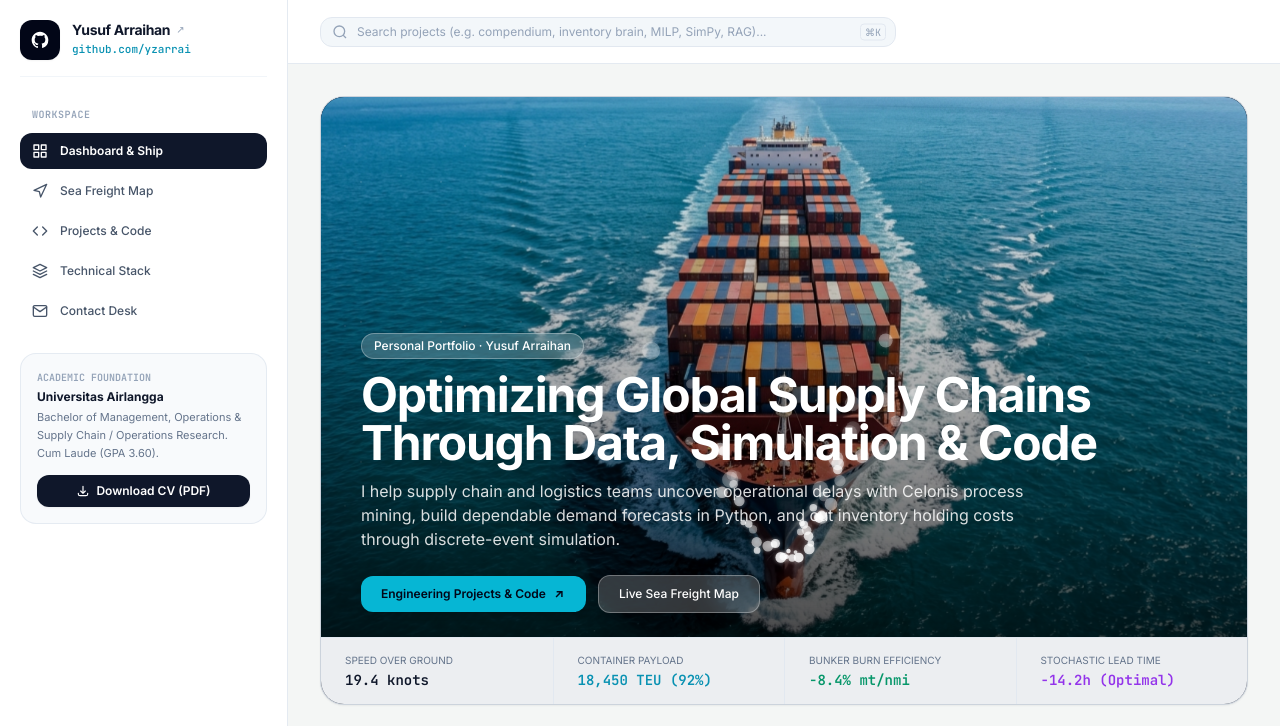
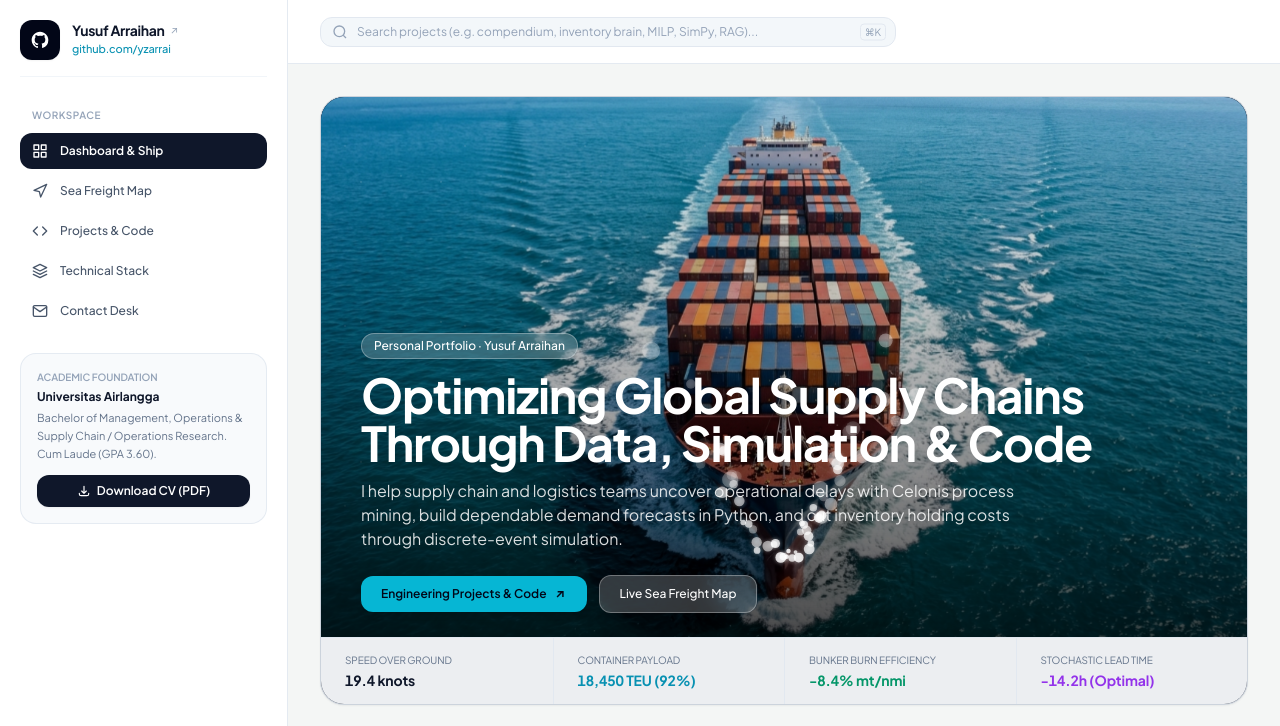
Before and after one commit to yzarrai/portfolio, a plain HTML site: page index.html in a window 1280 px wide. Shown: the top 726 px of the page. Drawn offline with nearby package versions, Linux system fonts and the light colour scheme.

Commit message:
style: replace harsh JetBrains Mono font with Plus Jakarta Sans and clean tabular figures

```diff
--- a/index.html
+++ b/index.html
@@ -14,18 +14,18 @@
     theme: {
       extend: {
         fontFamily: {
-          sans: ['Inter', '-apple-system', 'BlinkMacSystemFont', 'sans-serif'],
-          mono: ['JetBrains Mono', 'monospace'],
+          sans: ['Plus Jakarta Sans', '-apple-system', 'BlinkMacSystemFont', 'Segoe UI', 'Roboto', 'sans-serif'],
+          mono: ['Plus Jakarta Sans', '-apple-system', 'BlinkMacSystemFont', 'sans-serif'],
         },
       }
     }
   };
 </script>
 
-<!-- Google Fonts: Inter & JetBrains Mono -->
+<!-- Google Fonts: Plus Jakarta Sans -->
 <link rel="preconnect" href="https://fonts.googleapis.com">
 <link rel="preconnect" href="https://fonts.gstatic.com" crossorigin>
-<link href="https://fonts.googleapis.com/css2?family=Inter:wght@400;500;600;700&family=JetBrains+Mono:wght@400;500;600&display=swap" rel="stylesheet">
+<link href="https://fonts.googleapis.com/css2?family=Plus+Jakarta+Sans:ital,wght@0,400;0,500;0,600;0,700;0,800;1,400;1,600&display=swap" rel="stylesheet">
 
 <!-- Leaflet.js CSS for Real-World Geographic Map -->
 <link rel="stylesheet" href="https://unpkg.com/leaflet@1.9.4/dist/leaflet.css" integrity="sha256-p4NxAoJBhIIN+hmNHrzRCf9tD/miZyoHS5obTRR9BMY=" crossorigin="" />
@@ -40,9 +40,17 @@
   }
 
   html, body {
-    font-family: 'Inter', sans-serif;
+    font-family: 'Plus Jakarta Sans', -apple-system, BlinkMacSystemFont, 'Segoe UI', Roboto, sans-serif;
     overflow-x: hidden;
     transition: background-color 0.25s ease, color 0.25s ease;
+    font-feature-settings: 'cv02', 'cv03', 'cv04', 'cv11';
+  }
+
+  /* Universal typography refinement: Replace terminal monospace with sleek modern tabular figures */
+  .font-mono {
+    font-family: 'Plus Jakarta Sans', -apple-system, BlinkMacSystemFont, 'Segoe UI', Roboto, sans-serif !important;
+    font-feature-settings: 'tnum' 1, 'lnum' 1;
+    letter-spacing: -0.01em;
   }
 
   /* Ship Hydrodynamic Sailing Animation */
--- a/style.css
+++ b/style.css
@@ -1,7 +1,7 @@
 /* ==========================================================================
    YUSUF ZAIDANY ARRAIHAN - MODERN TECH PORTFOLIO STYLESHEET
    Style: Ultra-Modern Tech UI/UX (Linear / Vercel Aesthetic)
-   Typography: Outfit (Headings), Plus Jakarta Sans (Body), JetBrains Mono (Data)
+   Typography: Plus Jakarta Sans (Universal UI & Tabular Data)
    Rules: Zero emojis, Zero em dashes, Production-Ready Architecture
    ========================================================================== */
 
@@ -39,7 +39,7 @@
 
   --font-heading: "Outfit", -apple-system, BlinkMacSystemFont, "Segoe UI", Roboto, sans-serif;
   --font-body: "Plus Jakarta Sans", -apple-system, BlinkMacSystemFont, "Segoe UI", Roboto, sans-serif;
-  --font-mono: "JetBrains Mono", Menlo, Monaco, Consolas, monospace;
+  --font-mono: "Plus Jakarta Sans", -apple-system, BlinkMacSystemFont, "Segoe UI", Roboto, sans-serif;
 
   --container-max: 1200px;
   --radius-sm: 6px;
```
